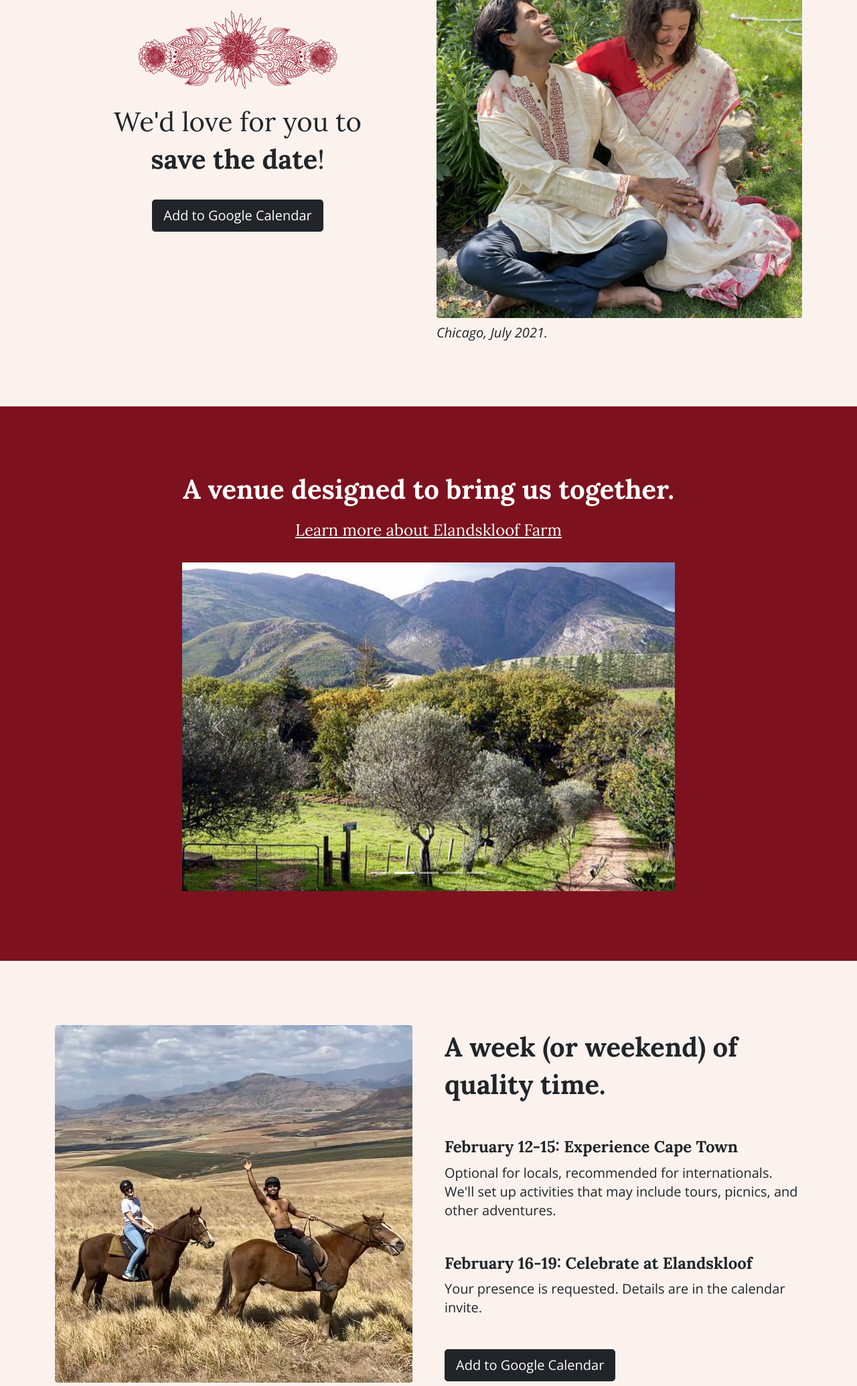
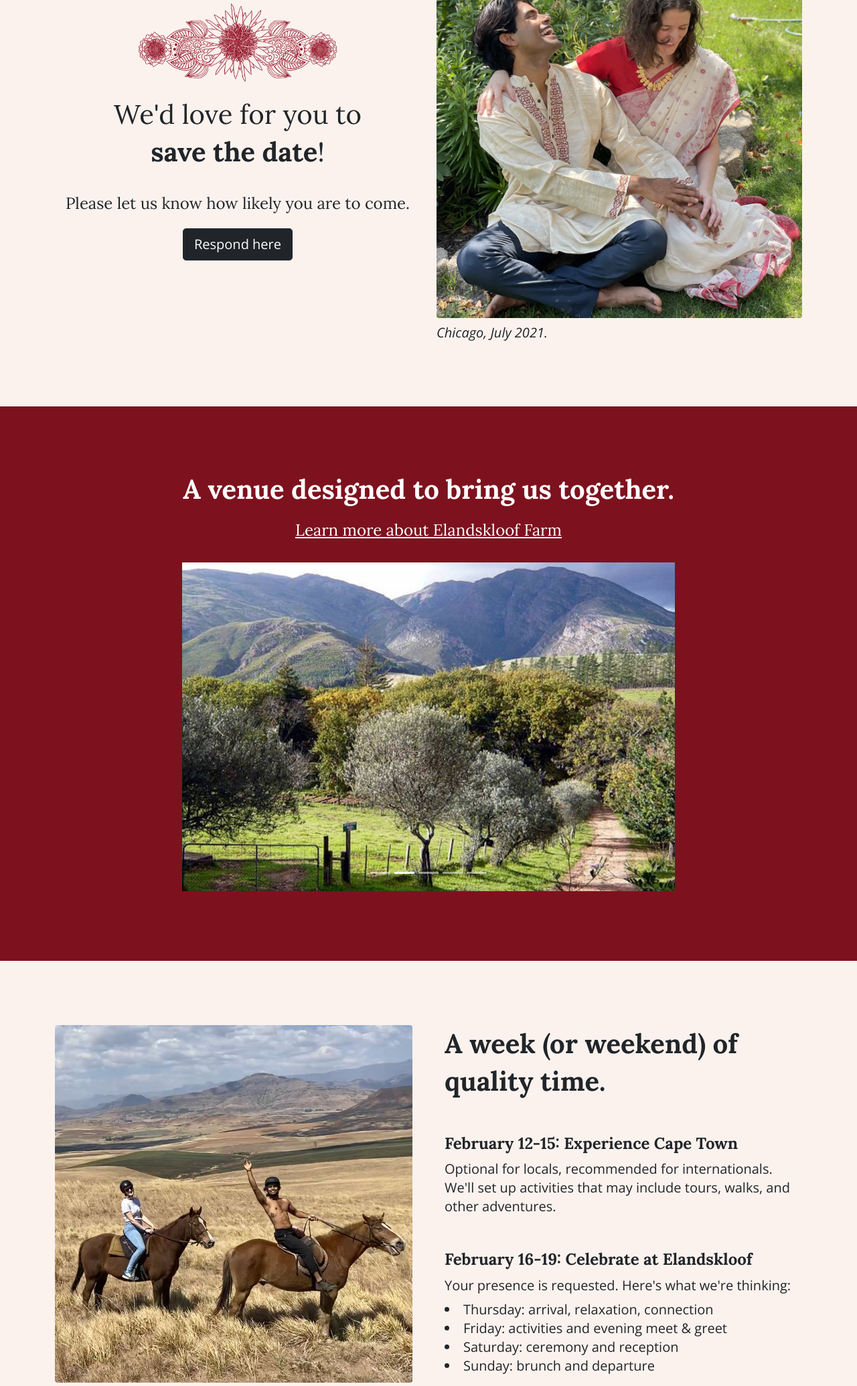
Before and after one commit to khannotations/wedding, a plain HTML site: page index.html in a window 1280 px wide. Shown: the part 1505-3575 px from the top of the page at 67% size. Drawn offline with nearby package versions, Linux system fonts and the light colour scheme; a script that the page names is missing.

Commit message:
Update buttons.

```diff
--- a/index.html
+++ b/index.html
@@ -62,7 +62,11 @@
                 <img src="./images/engaged.jpeg" alt="" class="rounded w-100 mb-2">
               </div>
             </div>
-            <div class="fst-italic fs-5">Anabelle proposed! Betty's Bay, November 2021.</div>
+            <div class="fst-italic fs-5">
+              Anabelle proposed!
+              <br class="d-lg-none">
+              Betty's Bay, November 2021.
+            </div>
           </div>
         </div>
       </div>
@@ -78,9 +82,9 @@
             <br>
             <strong>save the date</strong>!
           </h1>
-          <a class="btn btn-dark btn-lg mb-7" target="_blank" href="https://calendar.google.com/event?action=TEMPLATE&amp;tmeid=NjhkYWdhZzVsYWhhOW9lOWRtaGtxbnRzMGsgcmFmaS5mYS5raGFuQG0&amp;tmsrc=rafi.fa.khan%40gmail.com">
-            Add to Google Calendar
-          </a>
+          <h4 class="mb-5">Please let us know how likely you are to come.</h4>
+
+          <button class="btn btn-dark btn-lg" data-tf-popup="jGKHEiWW" data-tf-iframe-props="title=Wedding prelim RSVP" data-tf-medium="snippet">Respond here</button>
         </div>
         <div class="col-lg-6">
           <img src="./images/desi.jpeg" alt="" class="w-100 rounded mb-2">
@@ -131,7 +135,6 @@
               <span class="visually-hidden">Next</span>
             </button>
           </div>
-          <div class="fst-italic fs-5 d-md-none">Slide to view more</div>
         </div>
       </div>
     </div>
@@ -145,16 +148,19 @@
 
           <h4 class="strong">February 12-15: Experience Cape Town</h4>
           <p class="fs-5 mb-8">
-            Optional for locals, recommended for internationals. We'll set up activities that may include tours, picnics, and other adventures.
+            Optional for locals, recommended for internationals.
+            <br>
+            We'll set up activities that may include tours, walks, and other adventures.
           </p>
 
           <h4 class="strong">February 16-19: Celebrate at Elandskloof</h4>
-          <p class="fs-5 mb-8">
-            Your presence is requested. Details are in the calendar invite.
-          </p>
-          <a class="btn btn-dark btn-lg mb-7" target="_blank" href="https://calendar.google.com/event?action=TEMPLATE&amp;tmeid=NjhkYWdhZzVsYWhhOW9lOWRtaGtxbnRzMGsgcmFmaS5mYS5raGFuQG0&amp;tmsrc=rafi.fa.khan%40gmail.com">
-            Add to Google Calendar
-          </a>
+          <div class="fs-5 mb-8">
+            <div class="mb-2">Your presence is requested. Here's what we're thinking: </div>
+            <li>Thursday: arrival, relaxation, connection</li>
+            <li>Friday: activities and evening meet & greet</li>
+            <li>Saturday: ceremony and reception</li>
+            <li>Sunday: brunch and departure</li>
+          </div>
         </div>
         <div class="col-lg-6">
           <img src="./images/horse.jpg" alt="" class="w-100 rounded mb-2">
```
